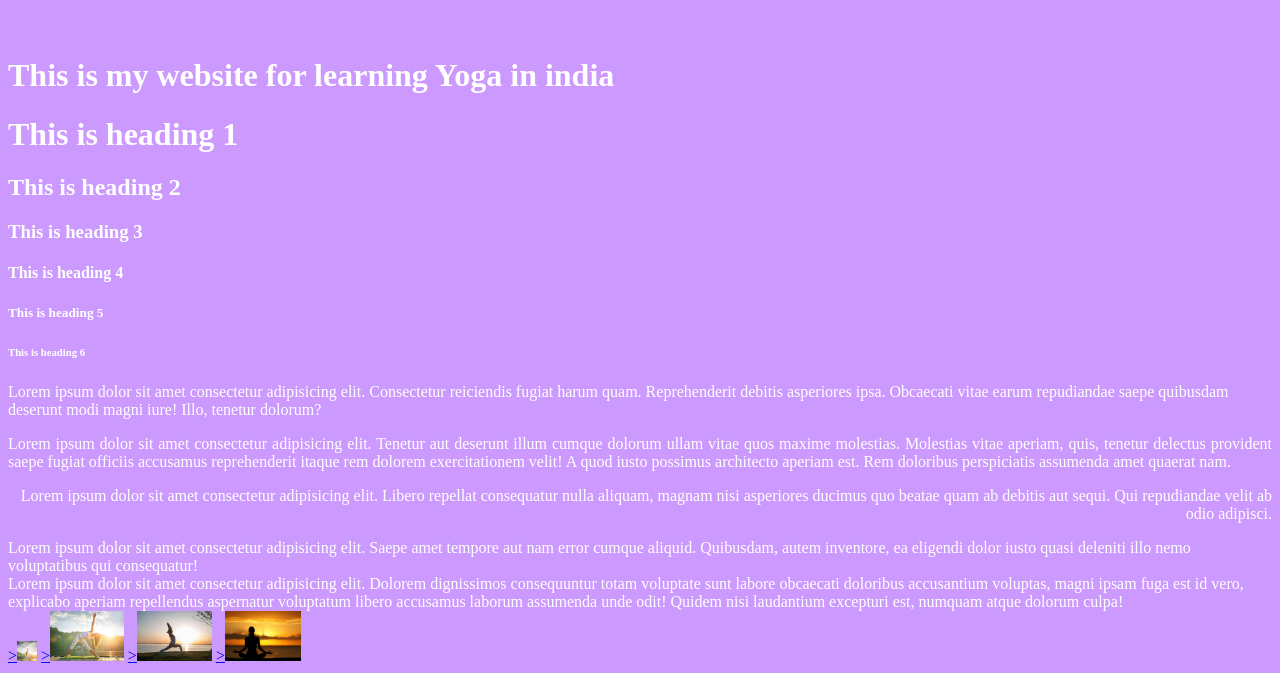
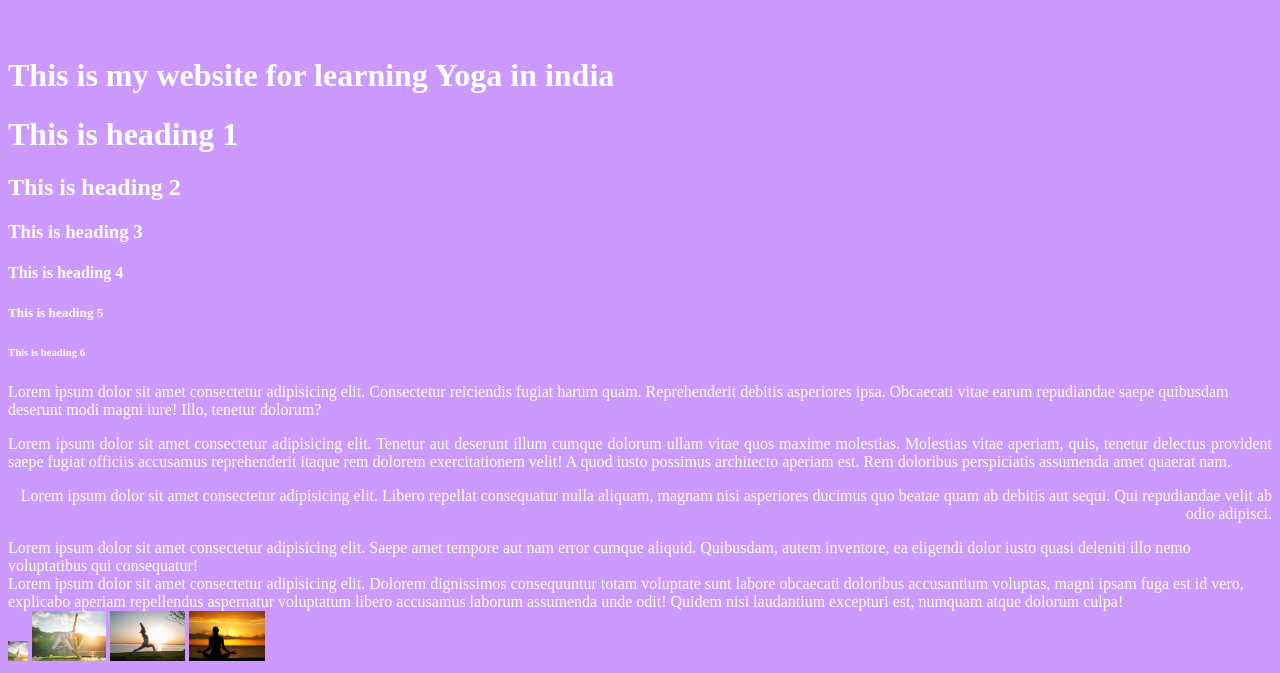
Before and after one commit to Prashantt1001/yoga, a plain HTML site: page index.html in a window 1280 px wide. Shown: the part 706-1379 px from the top of the page. Drawn offline with Linux system fonts and the light colour scheme.

Commit message:
Add files via upload

```diff
--- a/index.html
+++ b/index.html
@@ -44,10 +44,10 @@
             Lorem ipsum dolor sit amet consectetur adipisicing elit. Saepe amet tempore aut nam error cumque aliquid. Quibusdam, autem inventore, ea eligendi dolor iusto quasi deleniti illo nemo voluptatibus qui consequatur! <br>
             Lorem ipsum dolor sit amet consectetur adipisicing elit. Dolorem dignissimos consequuntur totam voluptate sunt labore obcaecati doloribus accusantium voluptas, magni ipsam fuga est id vero, explicabo aperiam repellendus aspernatur voluptatum libero accusamus laborum assumenda unde odit! Quidem nisi laudantium excepturi est, numquam atque dolorum culpa! <br>
 
-            <a href="images/1.jpg"target="_blank"> ><img src="images/1.jpg" alt=""height= "20"></a>
-            <a href="images/2.jpg"target="_blank"> ><img src="images/2.jpg" alt=""height= "50"></a>
-            <a href="images/3.jpg"target="_blank">><img src="images/3.jpg" alt=""height= "50"></a>
-            <a href="images/4.jpg"target="_blank"> ><img src="images/4.jpg" alt=""height= "50"></a>
+            <a href="images/1.jpg"target="_blank"> <img src="images/1.jpg" alt=""height= "20"></a>
+            <a href="images/2.jpg"target="_blank"> <img src="images/2.jpg" alt=""height= "50"></a>
+            <a href="images/3.jpg"target="_blank"> <img src="images/3.jpg" alt=""height= "50"></a>
+            <a href="images/4.jpg"target="_blank"> <img src="images/4.jpg" alt=""height= "50"></a>
 
 </body>
 
```
